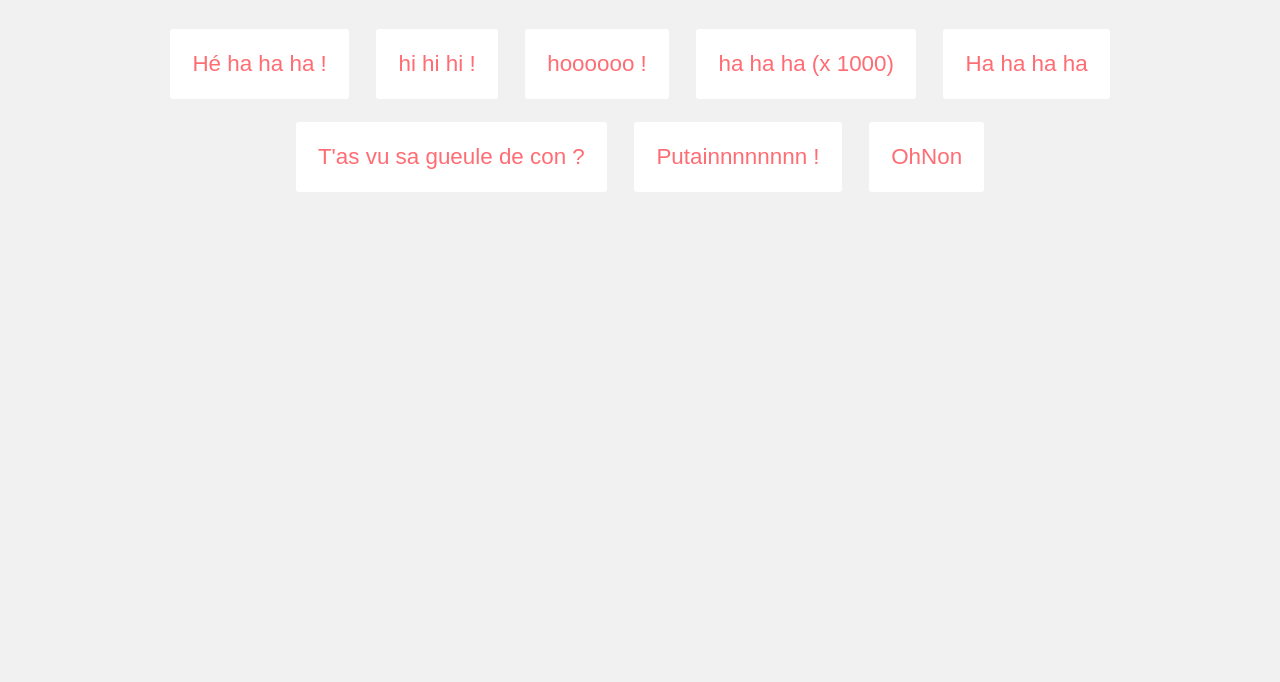
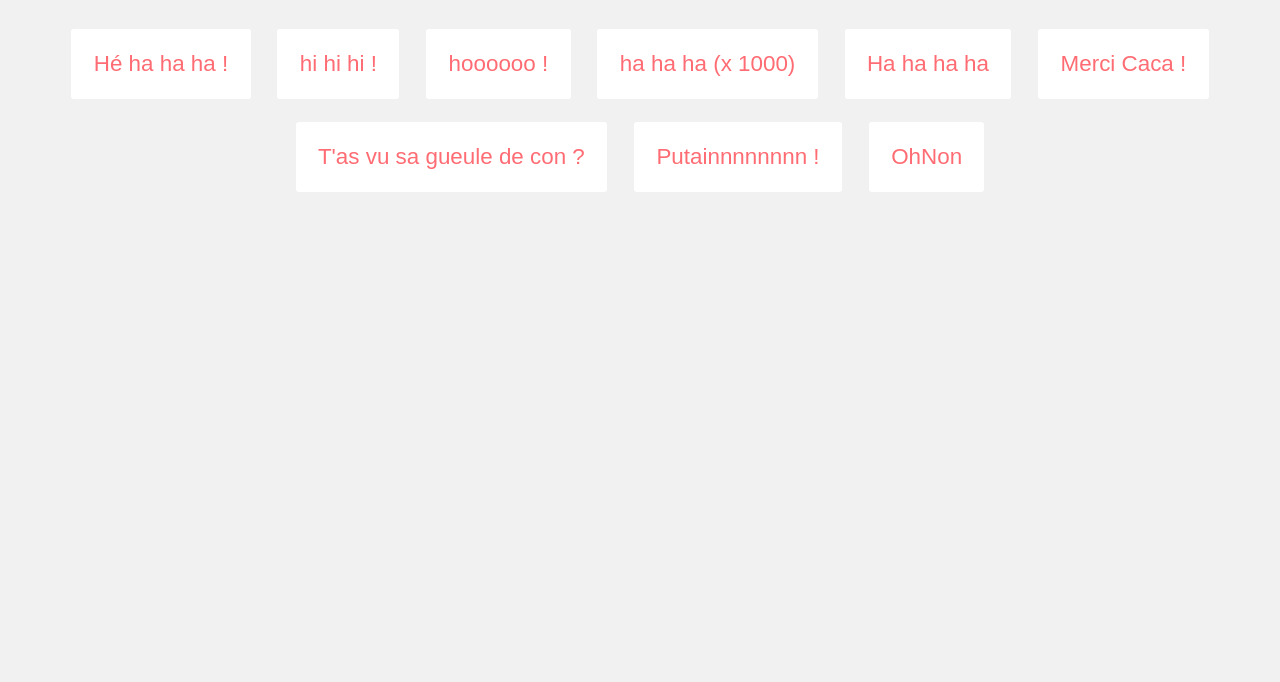
Before and after one commit to batgithub/pad, a website: page index.html in a window 1280 px wide. Shown: the part 118-800 px from the top of the page. Drawn offline with nearby package versions, Linux system fonts and the light colour scheme.

Commit message:
ajout merci caca

```diff
--- a/index.html
+++ b/index.html
@@ -32,6 +32,10 @@
                 Ha ha ha ha
             </button>
 
+            <button  data-file="merciCaca" onclick="playSound($(this).data('file'))">
+                Merci Caca !
+            </button>
+
             <button  data-file="marianne-tasVusaGueuleDeCon" onclick="playSound($(this).data('file'))">
                 T'as vu sa gueule de con ?
             </button>
```
Also changed, not shown: 1 other file.
